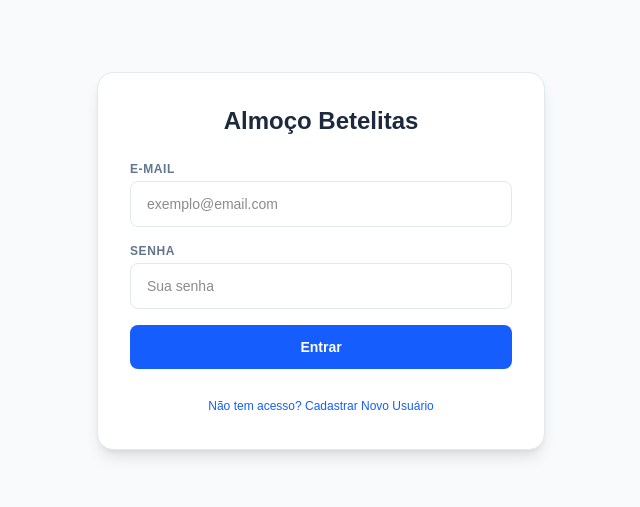
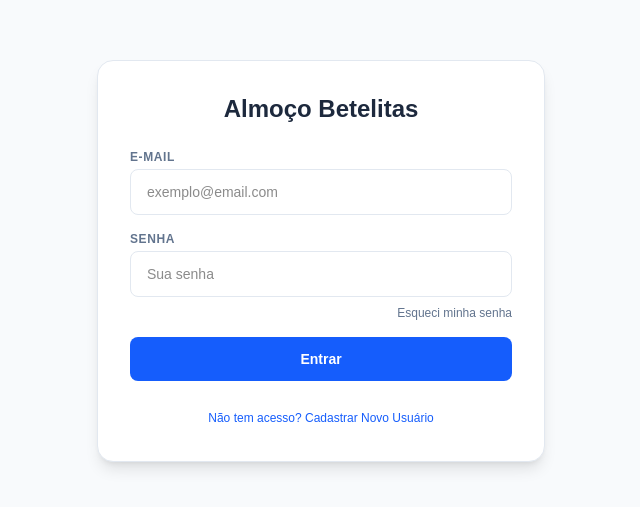
Before and after one commit to marciosilva-pira/almoco-betelitas, a Next.js app: page / in a window 1280 px wide. Shown: the part 139-646 px from the top of the page, without its empty margins (319-959 px from the left). Built offline with nearby package versions, Linux system fonts and the light colour scheme.

Commit message:
Adiciona funcionalidade de redefinir senha

```diff
--- a/app/page.tsx
+++ b/app/page.tsx
@@ -2,8 +2,8 @@
 
 import { useState } from "react";
 import { useRouter } from "next/navigation";
-import { signInWithEmailAndPassword, createUserWithEmailAndPassword } from "firebase/auth";
-import { doc, setDoc, getFirestore } from "firebase/firestore"; // Importações do Firestore adicionadas
+import { signInWithEmailAndPassword, createUserWithEmailAndPassword, sendPasswordResetEmail } from "firebase/auth";
+import { doc, setDoc, getFirestore } from "firebase/firestore";
 import { auth } from "../lib/firebase";
 
 export default function LoginPage() {
@@ -37,15 +37,27 @@ export default function LoginPage() {
       router.push("/dashboard");
     } catch (error: any) {
       console.error(error);
-      if (
-        error.code === "auth/invalid-credential" ||
-        error.code === "auth/user-not-found" ||
-        error.code === "auth/wrong-password"
-      ) {
+      if (error.code === "auth/invalid-credential" || error.code === "auth/user-not-found" || error.code === "auth/wrong-password") {
         setErro("E-mail ou senha incorretos.");
       } else {
         setErro("Ocorreu um erro ao tentar entrar. Tente novamente.");
       }
+    } finally {
+      setCarregando(false);
+    }
+  };
+
+  const handleEsqueciSenha = async () => {
+    if (!email) {
+      setErro("Por favor, digite seu e-mail no campo acima.");
+      return;
+    }
+    setCarregando(true);
+    try {
+      await sendPasswordResetEmail(auth, email);
+      setSucesso("E-mail de redefinição enviado! Verifique sua caixa de entrada.");
+    } catch (error) {
+      setErro("Erro ao enviar e-mail. Verifique se o e-mail está correto.");
     } finally {
       setCarregando(false);
     }
@@ -60,28 +72,22 @@ export default function LoginPage() {
     const senhaProvisoria = gerarSenhaTemporaria();
 
     try {
-      // Cria o usuário no Firebase Auth[cite: 5]
       const userCredential = await createUserWithEmailAndPassword(auth, email, senhaProvisoria);
-
-      // Salva no Firestore que ele é um usuário comum[cite: 5]
       const db = getFirestore();
       await setDoc(doc(db, "users", userCredential.user.uid), {
         email: email,
-        role: "usuario", // Define nível de acesso inicial[cite: 5]
+        role: "usuario",
         criadoEm: new Date()
       });
 
       setSenhaTemporariaGerada(senhaProvisoria);
       setSucesso("Conta criada com sucesso!");
-
       setSenha("");
       setIsCadastro(false);
     } catch (error: any) {
       console.error(error);
       if (error.code === "auth/email-already-in-use") {
         setErro("Este e-mail já está cadastrado no sistema.");
-      } else if (error.code === "auth/invalid-email") {
-        setErro("Formato de e-mail inválido.");
       } else {
         setErro("Erro ao cadastrar usuário. Tente novamente.");
       }
@@ -96,34 +102,14 @@ export default function LoginPage() {
         {isCadastro ? "Criar Novo Usuário" : "Almoço Betelitas"}
       </h2>
 
-      {erro && (
-        <div className="bg-red-50 text-red-600 border border-red-200 text-sm p-3 rounded-lg mb-4 text-center">
-          {erro}
-        </div>
-      )}
-
-      {sucesso && (
-        <div className="bg-emerald-50 text-emerald-700 border border-emerald-200 text-sm p-4 rounded-lg mb-4 text-left">
-          <p className="font-bold mb-1">🎉 {sucesso}</p>
-          <p className="text-xs">
-            Sua conta foi criada. Use a senha temporária abaixo para o primeiro login:
-          </p>
-          <div className="bg-white border border-emerald-200 text-center font-mono text-lg font-bold py-2 rounded-md my-2 tracking-widest text-slate-800">
-            {senhaTemporariaGerada}
-          </div>
-        </div>
-      )}
+      {erro && <div className="bg-red-50 text-red-600 border border-red-200 text-sm p-3 rounded-lg mb-4 text-center">{erro}</div>}
+      {sucesso && <div className="bg-emerald-50 text-emerald-700 border border-emerald-200 text-sm p-4 rounded-lg mb-4 text-left font-bold">{sucesso}</div>}
 
       <form onSubmit={isCadastro ? handleCadastro : handleLogin} className="space-y-4">
         <div>
-          <label className="block text-xs font-semibold text-slate-500 uppercase tracking-wider mb-1">
-            E-mail
-          </label>
+          <label className="block text-xs font-semibold text-slate-500 uppercase tracking-wider mb-1">E-mail</label>
           <input
-            type="email"
-            required
-            placeholder="exemplo@email.com"
-            value={email}
+            type="email" required placeholder="exemplo@email.com" value={email}
             onChange={(e) => setEmail(e.target.value)}
             className="w-full px-4 py-3 rounded-lg border border-slate-200 focus:outline-none focus:ring-2 focus:ring-blue-500 transition-all text-sm"
           />
@@ -131,23 +117,23 @@ export default function LoginPage() {
 
         {!isCadastro && (
           <div>
-            <label className="block text-xs font-semibold text-slate-500 uppercase tracking-wider mb-1">
-              Senha
-            </label>
+            <label className="block text-xs font-semibold text-slate-500 uppercase tracking-wider mb-1">Senha</label>
             <input
-              type="password"
-              required
-              placeholder="Sua senha"
-              value={senha}
+              type="password" required placeholder="Sua senha" value={senha}
               onChange={(e) => setSenha(e.target.value)}
               className="w-full px-4 py-3 rounded-lg border border-slate-200 focus:outline-none focus:ring-2 focus:ring-blue-500 transition-all text-sm"
             />
+            <button
+              type="button" onClick={handleEsqueciSenha}
+              className="text-xs text-slate-500 hover:text-blue-600 mt-2 block w-full text-right"
+            >
+              Esqueci minha senha
+            </button>
           </div>
         )}
 
         <button
-          type="submit"
-          disabled={carregando}
+          type="submit" disabled={carregando}
           className="w-full bg-blue-600 hover:bg-blue-700 text-white font-semibold py-3 rounded-lg transition-all text-sm disabled:opacity-50"
         >
           {carregando ? "Processando..." : isCadastro ? "Gerar Acesso Temporário" : "Entrar"}
@@ -157,11 +143,7 @@ export default function LoginPage() {
       <div className="mt-6 text-center">
         <button
           type="button"
-          onClick={() => {
-            setIsCadastro(!isCadastro);
-            setErro("");
-            setSucesso("");
-          }}
+          onClick={() => { setIsCadastro(!isCadastro); setErro(""); setSucesso(""); }}
           className="text-xs text-blue-600 hover:underline font-medium"
         >
           {isCadastro ? "Já tenho uma conta. Fazer Login" : "Não tem acesso? Cadastrar Novo Usuário"}
```
